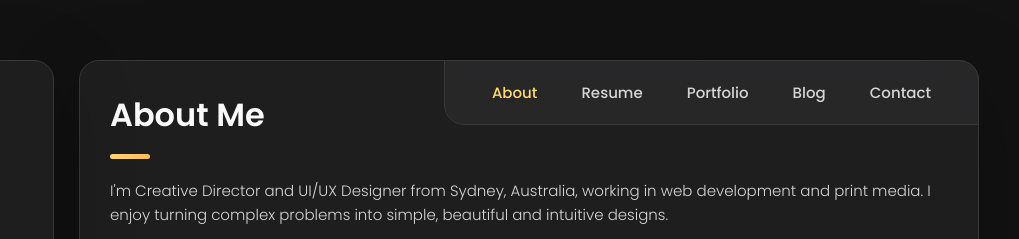
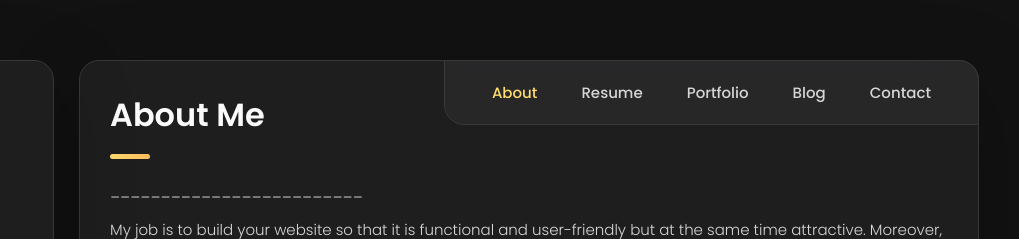
Before and after one commit to Srishanth3108/demo, a plain HTML site: page index.html in a window 1280 px wide. Shown: the top 239 px of the page, 261-1280 px from the left. Drawn offline with nearby package versions, Linux system fonts and the light colour scheme; files that its build step writes are made by us from their sources.

Commit message:
Added the lines

```diff
--- a/index.html
+++ b/index.html
@@ -15,7 +15,7 @@
   <!--
     - custom css link
   -->
-  <link rel="stylesheet" href="./assets/css/style.css">
+  <link rel="stylesheet" href="style.css">
 
   <!--
     - google font link
@@ -211,9 +211,7 @@
 
         <section class="about-text">
           <p>
-            I'm Creative Director and UI/UX Designer from Sydney, Australia, working in web development and print media.
-            I enjoy
-            turning complex problems into simple, beautiful and intuitive designs.
+            _________________________
           </p>
 
           <p>
```
